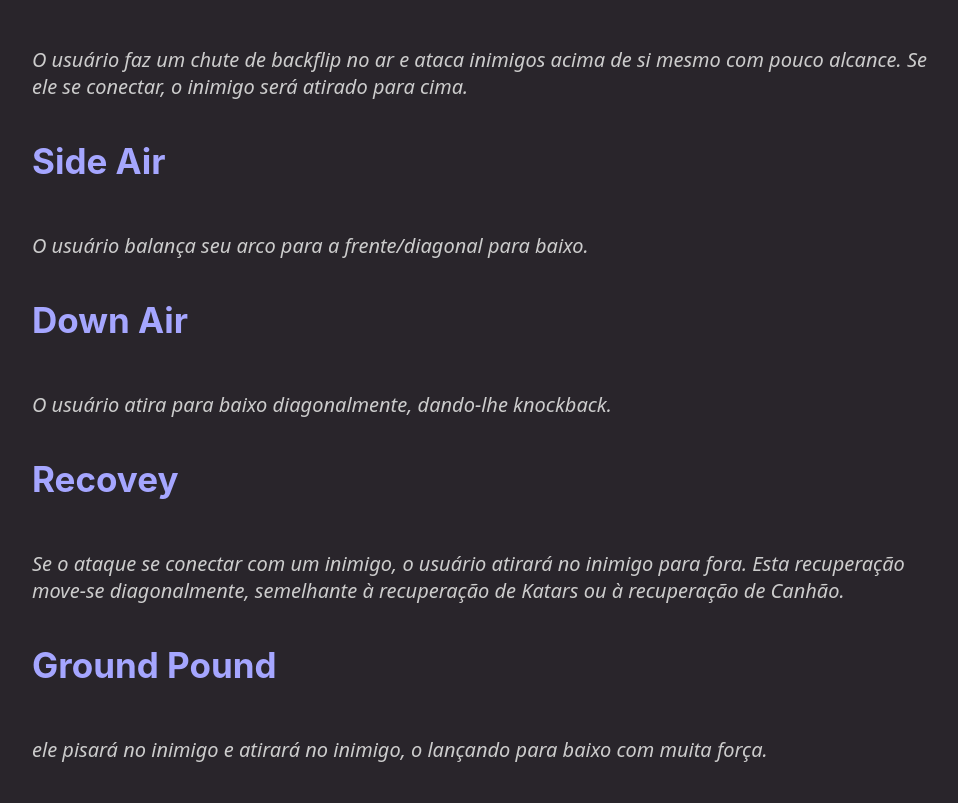
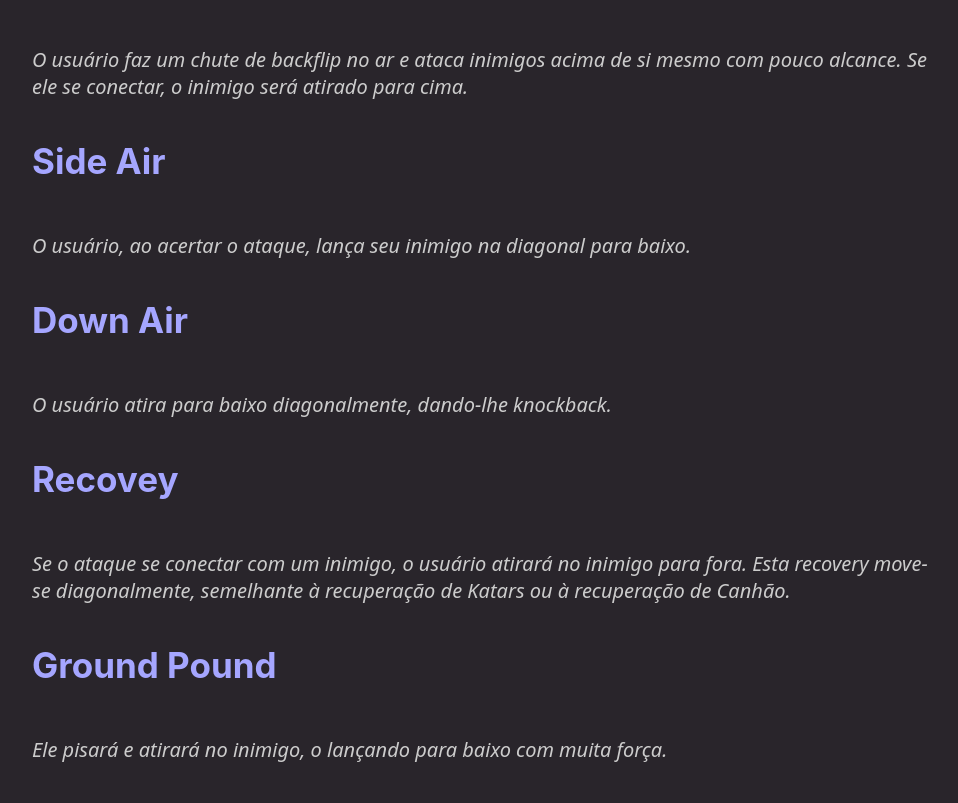
Before and after one commit to Arthurvdev/Brawlsky-site, a plain HTML site: page armas/arco.html in a window 1280 px wide. Shown: the part 1297-2100 px from the top of the page, without its empty margins (28-986 px from the left). Drawn offline with Linux system fonts and the light colour scheme.

Commit message:
Add files via upload

```diff
--- a/armas/arco.html
+++ b/armas/arco.html
@@ -87,7 +87,7 @@
 
             <div>
                 <h1>Side Air</h1>
-                <p>O usuário balança seu arco para a frente/diagonal para baixo.</p>
+                <p>O usuário, ao acertar o ataque, lança seu inimigo na diagonal para baixo.</p>
             </div>
 
             <div>
@@ -98,14 +98,14 @@
             <div>
                 <h1>Recovey</h1>
                 <p> Se o ataque se conectar com um inimigo,
-                    o usuário atirará no inimigo para fora. Esta recuperação move-se diagonalmente,
+                    o usuário atirará no inimigo para fora. Esta recovery move-se diagonalmente,
                     semelhante à recuperação de Katars ou à recuperação de Canhão.</p>
             </div>
 
             <div>
                 <h1>Ground Pound</h1>
                 <p>
-                    ele pisará no inimigo e atirará no inimigo, o lançando para baixo com muita força. </p>
+                    Ele pisará e atirará no inimigo, o lançando para baixo com muita força. </p>
             </div>
 
 
```
